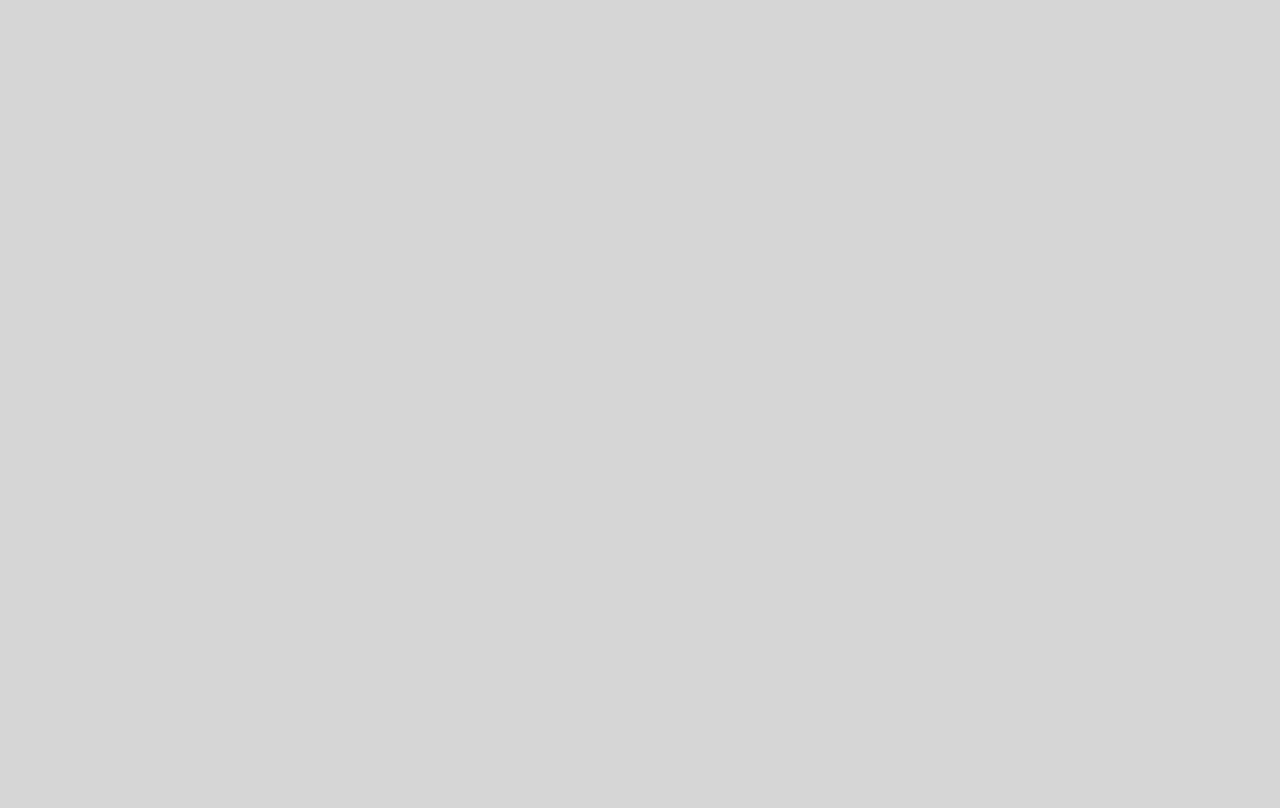
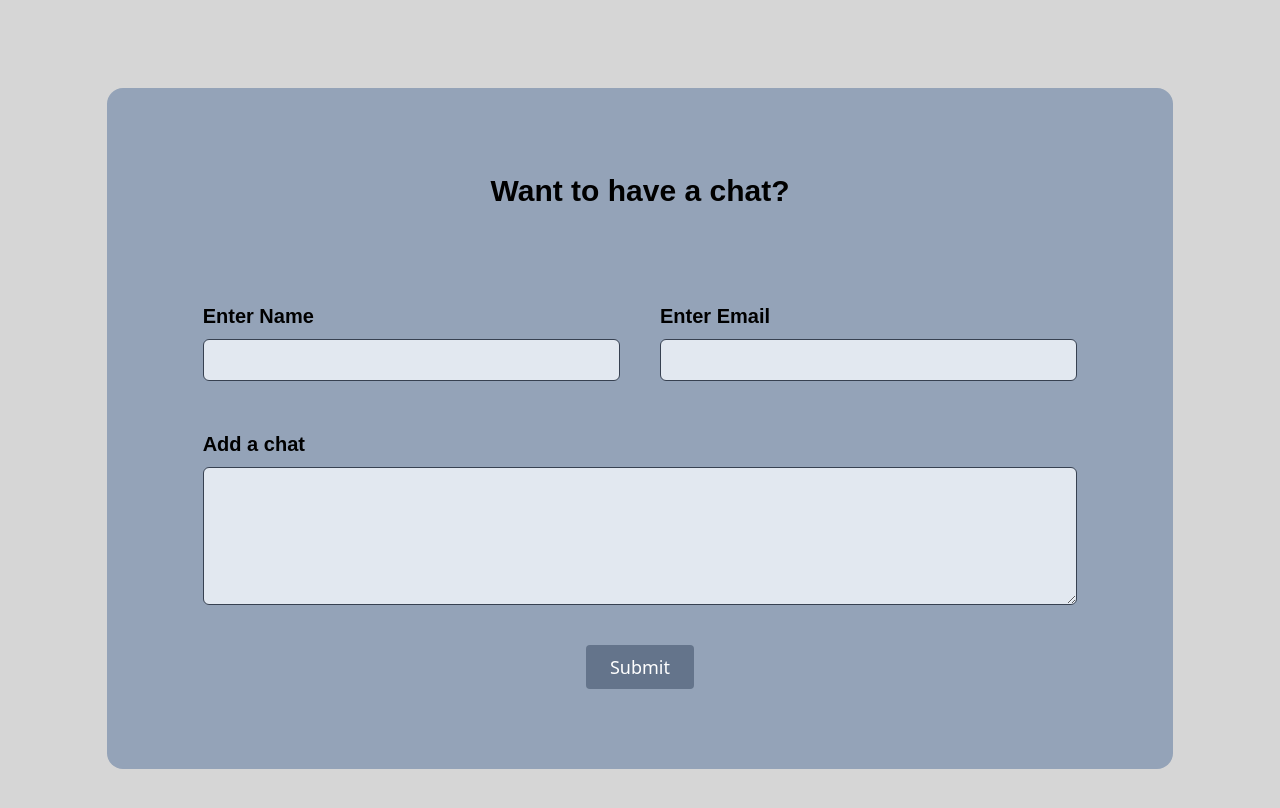
Before and after one commit to hbhalodia/react-resume, a React (Create React App) app: page / in a window 1280 px wide. Shown: the part 2236-3044 px from the top of the page. Before the commit the page ends 2324 px from the top, so only its background shows below. Built offline with nearby package versions, Linux system fonts and the light colour scheme.

Commit message:
Add contact form at the botom of portfolio and taking submission to netlify dashboard

```diff
--- a/src/App.js
+++ b/src/App.js
@@ -1,11 +1,13 @@
 import Bio from "./components/Bio";
 import Resume from "./components/Resume";
+import ContactForm from "./components/ContactForm";
 
 function App() {
 	return(
 		<main className="mx-auto w-10/12 my-10">
 			<Bio />
 			<Resume />
+			<ContactForm />
 		</main>
 	);
 }
--- /dev/null
+++ b/src/components/ContactForm/index.js
@@ -0,0 +1,79 @@
+import React from "react";
+
+export default function ContactForm() {
+
+	const [name, setName] = React.useState( '' );
+	const [email, setEmail] = React.useState( '' );
+	const [message, setMessage] = React.useState( '' );
+
+	function encode(data) {
+		return Object.keys(data)
+		.map(
+			( key ) => encodeURIComponent( key ) + "=" + encodeURIComponent( data[ key ] )
+		).join( '&' );
+	}
+
+	function handleFormSubmit(e) {
+		e.preventDefault();
+		fetch( "/", {
+			method: "POST",
+			headers: { "Content-Type": "application/x-www-form-urlencoded" },
+			body: encode( { "form-name": "contact", name, email, message } ),
+		} )
+		.then( () => alert( 'Contacted Success!!' ) )
+		.catch( ( error ) => alert( error ) );
+	}
+
+
+	return (
+		<div className="grid grid-cols-1 bg-slate-400 py-10 px-4 rounded-2xl">
+			<h1 className="my-10 text-center font-Tungsten text-Tungsten-heading-font font-bold">
+				Want to have a chat?
+			</h1>
+			<form
+				netlify
+				className="my-10 mx-20 flex flex-row gap-10 flex-wrap mobile:mx-0"
+				onSubmit={handleFormSubmit}
+			>
+				<div className="flex flex-col flex-1">
+					<label htmlFor="name" className="font-semibold text-description-font font-HelveticaNeueLTPro-BdCn py-2">Enter Name</label>
+					<input
+						type="text"
+						id="name"
+						name="name"
+						className="rounded-md outline-none bg-slate-200 p-2 border border-gray-700 focus:border-green-500 focus:ring-0 focus:ring-green-500"
+						onChange={ (e) => setName( e.target.value ) }
+					/>
+				</div>
+				<div className="flex flex-col flex-1">
+					<label htmlFor="email" className="font-semibold text-description-font font-HelveticaNeueLTPro-BdCn py-2">Enter Email</label>
+					<input
+						type="email"
+						id="email"
+						name="email"
+						className="rounded-md outline-none bg-slate-200 p-2 border border-gray-700 focus:border-green-500 focus:ring-0 focus:ring-green-500"
+						onChange={ (e) => setEmail( e.target.value ) }
+					/>
+				</div>
+				<div className="flex flex-col flex-[0_0_100%]">
+					<label htmlFor="message" className="font-semibold text-description-font font-HelveticaNeueLTPro-BdCn py-2">Add a chat</label>
+					<textarea
+						type="text"
+						id="message"
+						name="message"
+						rows={5}
+						className="rounded-md outline-none bg-slate-200 p-2 border border-gray-700 focus:border-green-500 focus:ring-0 focus:ring-green-500"
+						onChange={ (e) => setMessage( e.target.value ) }
+					/>
+				</div>
+				<div className="text-center mx-auto">
+					<button
+						type="submit"
+						className="text-white bg-slate-500 border-0 py-2 px-6 focus:outline-none hover:bg-slate-600 rounded text-lg">
+						Submit
+					</button>
+				</div>
+			</form>
+		</div>
+	);
+};
```
